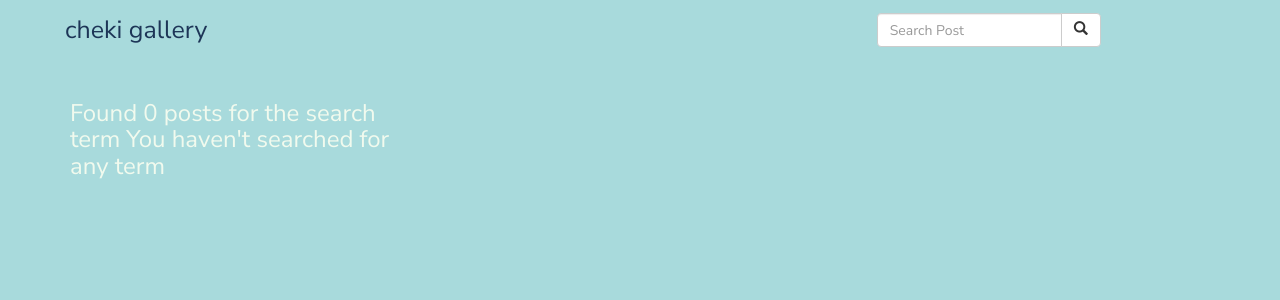
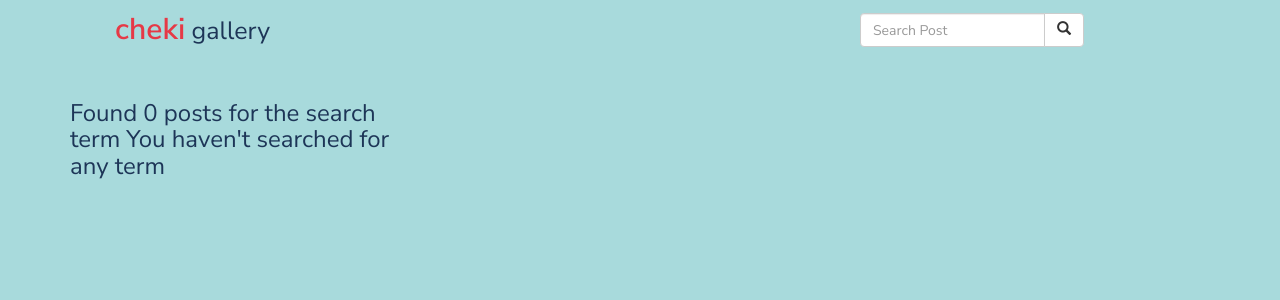
Before and after one commit to kennedybabu/cheki, a Django app: page /search/ in a window 1280 px wide. Shown: the top 300 px of the page. Run offline with Django 3.2, Linux system fonts and the light colour scheme; some libraries are stand-ins or nearby versions.

Commit message:
fix: fix the route for the individual item

```diff
--- a/gallery/templates/all_photos/post.html
+++ b/gallery/templates/all_photos/post.html
@@ -15,4 +15,4 @@
         </div>
     </div>
 
-{% enblock %}
+{% endblock %}
--- a/gallery/templates/all_photos/search.html
+++ b/gallery/templates/all_photos/search.html
@@ -33,29 +33,6 @@
         {% endif %}
         </div>
     </div>
-
-    <!-- <div class="row"> -->
-        <!-- {% if posts %}
-            {% for post in posts %}
-
-            <div class="col-md-4 my-4">
-                <div class="card mb-4 box-shadow">
-                  <img class="card-img-top" src="{{ post.post_image.url }}" alt="Card image cap">
-                  <div class="card-body">
-                    <p class="card-text">{{ post.image_description|striptags|truncatechars:90}} -- {{ post.location }}</p>
-                    <div class="d-flex justify-content-between align-items-center">
-                      <div class="btn-group">
-                         <button type="button" class="btn btn-sm btn-outline-secondary">View</button> -->
-                      <!-- </div>
-                      <small class="text-muted">{{ post.pub_date }}</small>
-                      <small>{{ post.user.first_name }}</small> -->
-                    </div>
-                  </div>
-                </div>
-              </div>
-            {% endfor %}
-        {% endif %} -->
-    </div>
 </div>
 
 {% endblock %}
--- a/gallery/templates/home.html
+++ b/gallery/templates/home.html
@@ -12,7 +12,7 @@
           <!-- <img src="{{ post.post_image.url }}" class="img-responsive" alt="image"> -->
 
           <div class="col-md-4 my-4">
-            <a href="{}">
+            <a href="{% url 'post' post.id %}">
               <div class="card mb-4 box-shadow">
                 <img class="card-img-top" src="{{ post.post_image.url }}" alt="Card image cap">
                 <div class="card-body">
@@ -23,7 +23,7 @@
                       <!-- <button type="button" class="btn btn-sm btn-outline-secondary">View</button> -->
                       <!-- <a type="button" class="btn btn-sm btn-outline-secondary" >check</a> -->
                     </div>
-                    <small class="text-muted">{{ post.pub_date }} author: {{ post.category }}</small>
+                    <small class="text-muted">{{ post.pub_date }} author: {{ post.id }}</small>
                   </div>
                 </div>
               </div>
--- a/gallery/templates/navbar.html
+++ b/gallery/templates/navbar.html
@@ -9,7 +9,7 @@
 <nav class="navbar">
   <div class="container-fluid">
     <div class="navbar-header">
-      <a class="navbar-brand" href="{% url 'index' %}">cheki gallery</a>
+      <a class="navbar-brand" href="{% url 'index' %}"><span>cheki</span> gallery</a>
     </div>
 
      <!-- Adding a search form  -->
--- a/static/css/basegallery.css
+++ b/static/css/basegallery.css
@@ -31,7 +31,13 @@ body > div > div > div > div > div > a > p {
 .navbar {
     background-color: transparent;
     border: none;
-    padding: .5rem 5rem;
+    padding: .5rem 10rem;
+}
+
+span {
+    color: var(--bright-pink);
+    font-size: 3rem;
+    font-weight: 700;
 }
 
 
@@ -111,3 +117,12 @@ clip-path: polygon(50% 0%, 100% 50%, 50% 100%, 0% 50%);
 .input {
     border-radius: 5px;
 }
+
+body > div > div > div.col-md-8 > div > div > div > p {
+    color: var(--primary-color);
+    margin-top: .5rem;
+}
+
+body > div > div > div.col-md-4 > h3 {
+    color: var(--primary-color);
+}
```
Also changed, not shown: media/posts/andrew-s-ouo1hbizWwo-unsplash.jpg (added).
